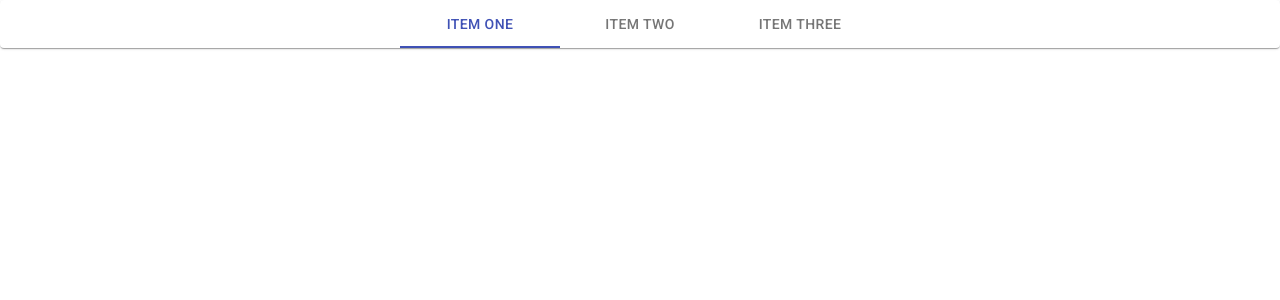
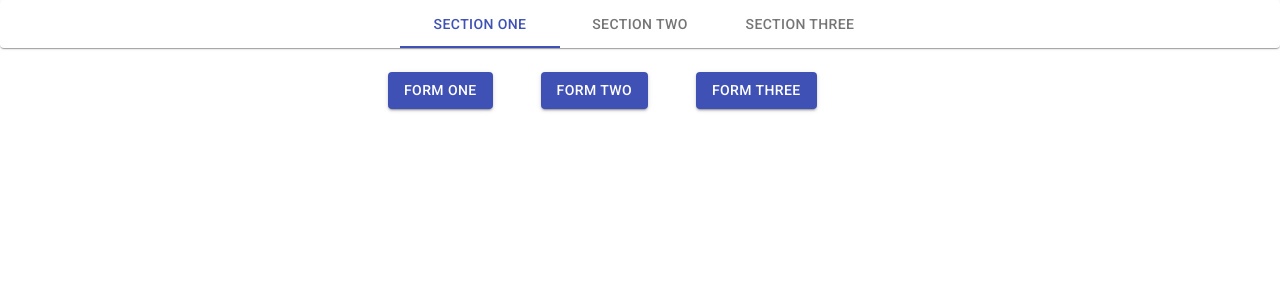
Before and after one commit to milenav/React-task, a React (Create React App) app: page / in a window 1280 px wide. Shown: the top 300 px of the page. Built offline with nearby package versions, Linux system fonts and the light colour scheme.

Commit message:
Create UI Buttons

```diff
--- a/src/app/App.js
+++ b/src/app/App.js
@@ -1,11 +1,24 @@
-import React from 'react';
+import React, { useState } from "react";
 
-import Tab from '../components/Tab';
+import AppContext from "../app/AppContext";
+
+import Tab from "../components/Tab";
+import Button from "../components/Button";
+
+const appDefaults = {
+  tabs: [],
+  activeTabIndex: 0
+};
 
 function App() {
+  const [state, setState] = useState(appDefaults);
+
   return (
     <div className="App">
-      <Tab />
+      <AppContext.Provider value={{ state, setState }}>
+        <Tab />
+        <Button />
+      </AppContext.Provider>
     </div>
   );
 }
--- a/src/components/Button.js
+++ b/src/components/Button.js
@@ -0,0 +1,37 @@
+import React from "react";
+
+import AppContext from "../app/AppContext";
+
+import Container from '@material-ui/core/Container';
+import { makeStyles } from "@material-ui/core/styles";
+import Button from "@material-ui/core/Button";
+
+const useStyles = makeStyles(theme => ({
+  root: {
+    "& > *": {
+      margin: theme.spacing(3)
+    }
+  }
+}));
+
+function Buttons() {
+  const classes = useStyles();
+
+  return (
+    <Container maxWidth="sm">
+    <div className={classes.root}>
+      <Button variant="contained" color="primary">
+        Form One
+      </Button>
+      <Button variant="contained" color="primary">
+        Form Two
+      </Button>
+      <Button variant="contained" color="primary">
+        Form Three
+      </Button>
+    </div>
+    </Container>
+  );
+}
+
+export default Buttons;
--- a/src/components/Tab.js
+++ b/src/components/Tab.js
@@ -7,8 +7,9 @@ import Tab from '@material-ui/core/Tab';
 const useStyles = makeStyles({
   root: {
     flexGrow: 1
-  },
+  }
 });
+
 
 export default function CenteredTabs() {
   const classes = useStyles();
@@ -27,9 +28,9 @@ export default function CenteredTabs() {
         textColor="primary"
         centered
       >
-        <Tab label="Item One" />
-        <Tab label="Item Two" />
-        <Tab label="Item Three" />
+        <Tab label="Section One" />
+        <Tab label="Section Two" />
+        <Tab label="Section Three" />
       </Tabs>
     </Paper>
   );
```
Also changed, not shown: src/components/View.js (+9 -0 lines).
